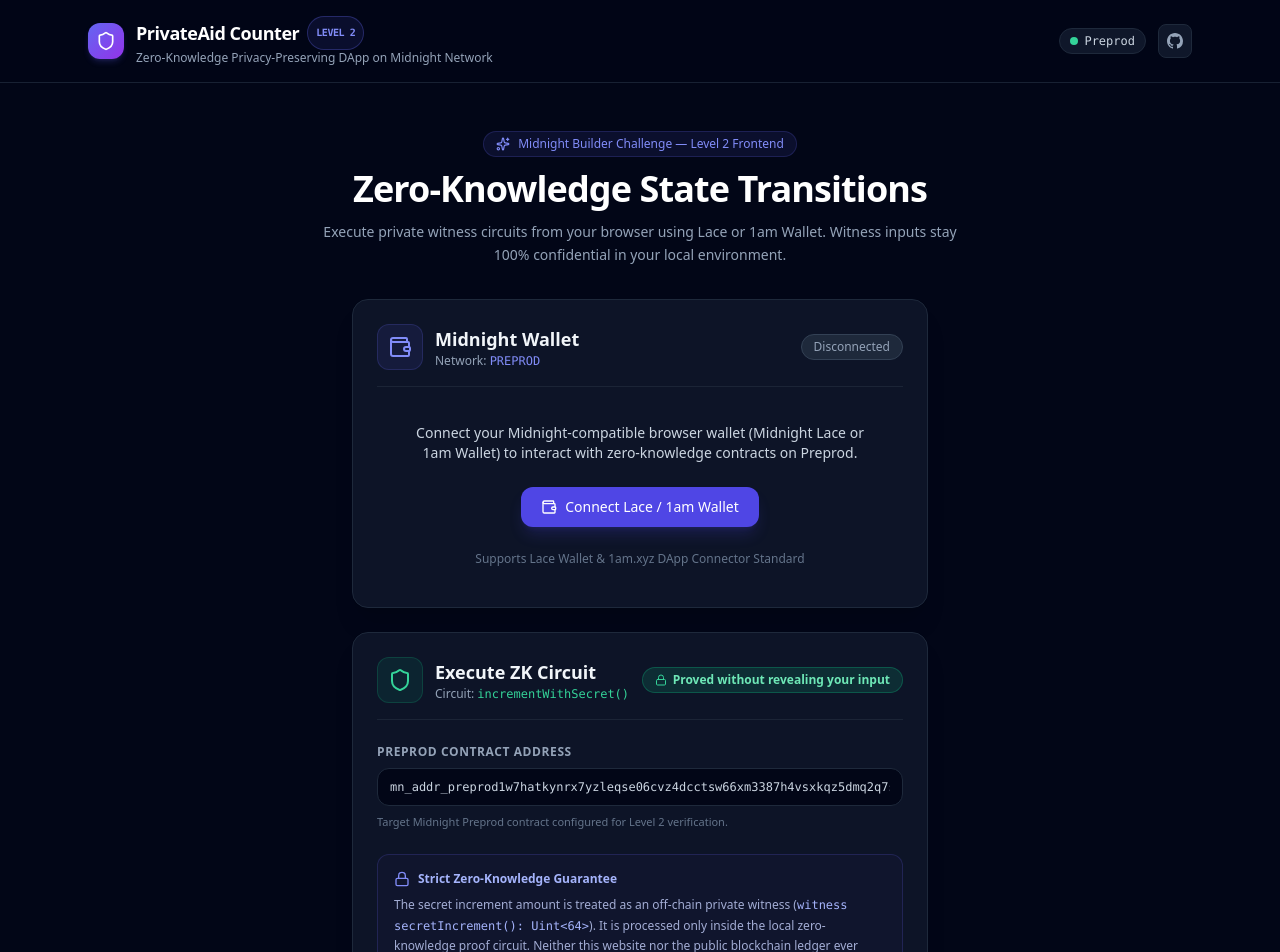
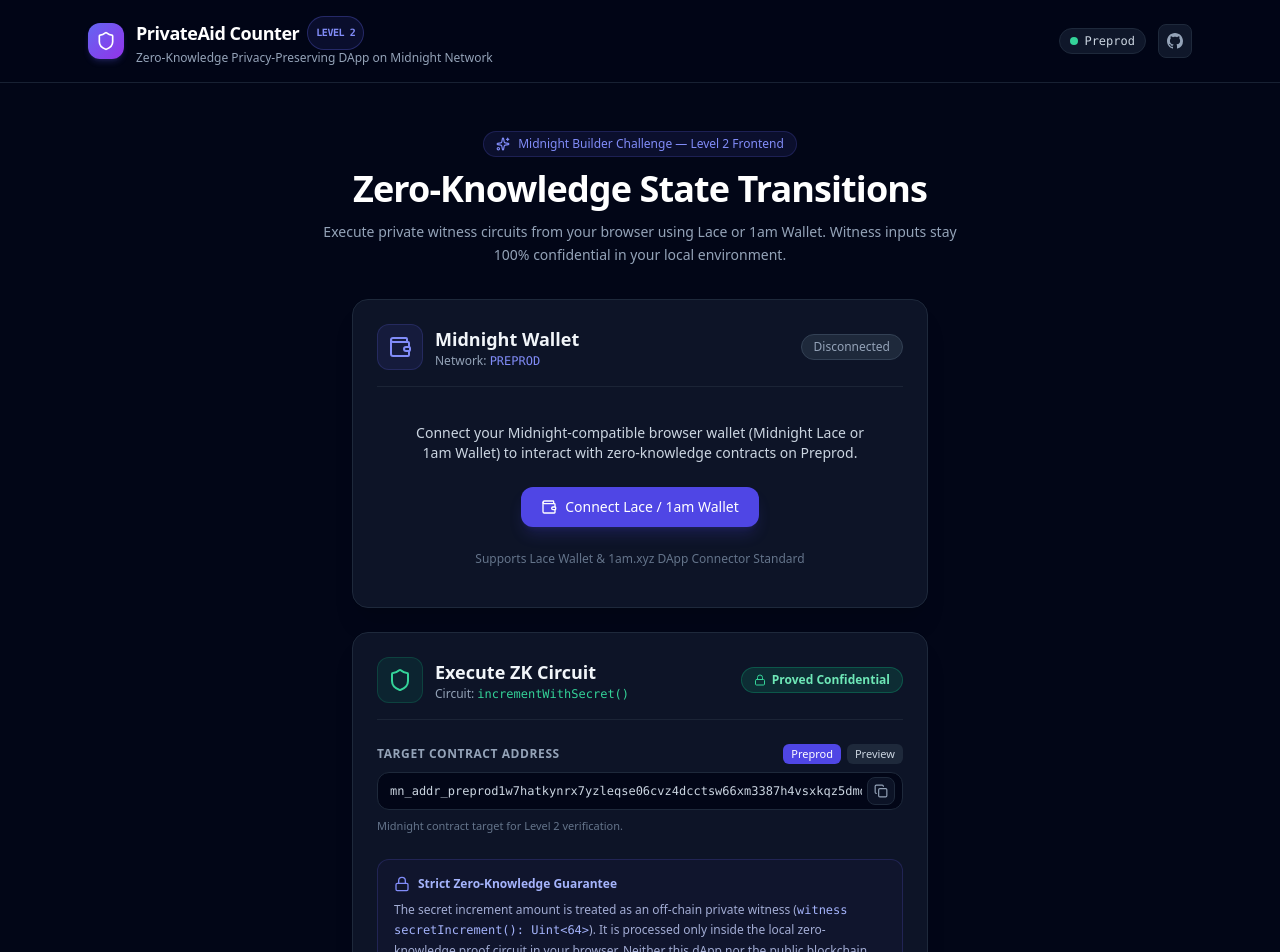
Before and after one commit to Rajdeep-Biswas7/midnight-docs, a React (Vite) app: page / in a window 1280 px wide. Shown: the top 952 px of the page. Built offline with nearby package versions, Linux system fonts and the light colour scheme.

Commit message:
feat(ui): add quick network presets, address copy helpers, and enhanced transaction status feedback

```diff
--- a/src/components/CircuitCall.tsx
+++ b/src/components/CircuitCall.tsx
@@ -1,6 +1,6 @@
 import React, { useState } from 'react';
-import { Shield, Cpu, Send, CheckCircle2, AlertCircle, Lock, ArrowRight, ExternalLink } from 'lucide-react';
-import { DEFAULT_PREPROD_CONTRACT, type CircuitCallState } from '../hooks/useMidnight';
+import { Shield, Cpu, Send, CheckCircle2, AlertCircle, Lock, ArrowRight, ExternalLink, Copy, Check, Sparkles } from 'lucide-react';
+import { DEFAULT_PREPROD_CONTRACT, DEFAULT_PREVIEW_CONTRACT, type CircuitCallState } from '../hooks/useMidnight';
 
 interface CircuitCallProps {
   isConnected: boolean;
@@ -14,6 +14,8 @@
   onCallCircuit,
 }) => {
   const [contractAddress, setContractAddress] = useState(DEFAULT_PREPROD_CONTRACT);
+  const [copiedContract, setCopiedContract] = useState(false);
+  const [copiedTx, setCopiedTx] = useState(false);
 
   const {
     isProving,
@@ -26,6 +28,22 @@
   } = circuitState;
 
   const isLoading = isProving || isSubmitting;
+
+  const handleCopyContract = () => {
+    if (contractAddress) {
+      navigator.clipboard.writeText(contractAddress);
+      setCopiedContract(true);
+      setTimeout(() => setCopiedContract(false), 2000);
+    }
+  };
+
+  const handleCopyTx = () => {
+    if (txHash) {
+      navigator.clipboard.writeText(txHash);
+      setCopiedTx(true);
+      setTimeout(() => setCopiedTx(false), 2000);
+    }
+  };
 
   const handleSubmit = (e: React.FormEvent) => {
     e.preventDefault();
@@ -48,26 +66,63 @@
         </div>
 
         <span className="inline-flex items-center gap-1.5 px-3 py-1 text-xs font-semibold bg-emerald-500/15 text-emerald-300 border border-emerald-500/30 rounded-full">
-          <Lock className="w-3 h-3 text-emerald-400" /> Proved without revealing your input
+          <Lock className="w-3 h-3 text-emerald-400" /> Proved Confidential
         </span>
       </div>
 
-      {/* Target Preprod Contract */}
+      {/* Target Contract Selection & Presets */}
       <div className="space-y-2">
+        <div className="flex items-center justify-between">
           <label className="text-xs font-semibold text-slate-400 uppercase tracking-wider block">
-          Preprod Contract Address
+            Target Contract Address
           </label>
-        <div className="relative">
+          <div className="flex items-center gap-1.5 text-[11px]">
+            <button
+              type="button"
+              onClick={() => setContractAddress(DEFAULT_PREPROD_CONTRACT)}
+              className={`px-2 py-0.5 rounded-md transition-colors ${
+                contractAddress === DEFAULT_PREPROD_CONTRACT
+                  ? 'bg-indigo-600 text-white font-medium'
+                  : 'bg-slate-800 hover:bg-slate-700 text-slate-300'
+              }`}
+            >
+              Preprod
+            </button>
+            <button
+              type="button"
+              onClick={() => setContractAddress(DEFAULT_PREVIEW_CONTRACT)}
+              className={`px-2 py-0.5 rounded-md transition-colors ${
+                contractAddress === DEFAULT_PREVIEW_CONTRACT
+                  ? 'bg-indigo-600 text-white font-medium'
+                  : 'bg-slate-800 hover:bg-slate-700 text-slate-300'
+              }`}
+            >
+              Preview
+            </button>
+          </div>
+        </div>
+
+        <div className="relative flex items-center">
           <input
             type="text"
             value={contractAddress}
             onChange={(e) => setContractAddress(e.target.value)}
             disabled={isLoading}
-            className="w-full bg-slate-950 px-3 py-2.5 rounded-xl border border-slate-800 font-mono text-xs text-slate-300 focus:outline-none focus:border-indigo-500/60 transition-colors"
+            className="w-full bg-slate-950 pl-3 pr-10 py-2.5 rounded-xl border border-slate-800 font-mono text-xs text-slate-300 focus:outline-none focus:border-indigo-500/60 transition-colors"
+            placeholder="Contract address..."
           />
+          <button
+            type="button"
+            onClick={handleCopyContract}
+            title="Copy Contract Address"
+            className="absolute right-2 p-1.5 text-slate-400 hover:text-slate-200 bg-slate-900/80 hover:bg-slate-800 rounded-lg transition-colors border border-slate-800"
+          >
+            {copiedContract ? <Check className="w-3.5 h-3.5 text-emerald-400" /> : <Copy className="w-3.5 h-3.5" />}
+          </button>
         </div>
-        <p className="text-[11px] text-slate-500">
-          Target Midnight Preprod contract configured for Level 2 verification.
+        <p className="text-[11px] text-slate-500 flex items-center justify-between">
+          <span>Midnight contract target for Level 2 verification.</span>
+          {copiedContract && <span className="text-emerald-400 font-medium">Copied to clipboard!</span>}
         </p>
       </div>
 
@@ -78,7 +133,7 @@
           <span>Strict Zero-Knowledge Guarantee</span>
         </div>
         <p className="text-xs text-indigo-200/80 leading-relaxed">
-          The secret increment amount is treated as an off-chain private witness (<code className="text-indigo-300">witness secretIncrement(): Uint&lt;64&gt;</code>). It is processed only inside the local zero-knowledge proof circuit. Neither this website nor the public blockchain ledger ever sees or records the private input.
+          The secret increment amount is treated as an off-chain private witness (<code className="text-indigo-300 font-mono">witness secretIncrement(): Uint&lt;64&gt;</code>). It is processed only inside the local zero-knowledge proof circuit in your browser. Neither this dApp nor the public blockchain ledger ever sees or records the private input.
         </p>
       </div>
 
@@ -101,6 +156,7 @@
             </>
           ) : (
             <>
+              <Sparkles className="w-4 h-4 text-emerald-300" />
               <span>Prove &amp; Submit Increment</span>
               <ArrowRight className="w-4 h-4" />
             </>
@@ -114,7 +170,7 @@
           <div className="flex items-center justify-between text-xs font-medium">
             <span className="flex items-center gap-2 text-slate-300">
               <div className="w-3.5 h-3.5 border-2 border-indigo-400/30 border-t-indigo-400 rounded-full animate-spin" />
-              {isProving ? 'Executing Compact ZK Circuit in browser...' : 'Broadcasting proof to Midnight Preprod...'}
+              {isProving ? 'Executing Compact ZK Circuit in browser...' : 'Broadcasting proof to Midnight Network...'}
             </span>
             <span className="text-indigo-400 font-mono text-[11px]">{isProving ? 'PROVING' : 'SUBMITTING'}</span>
           </div>
@@ -142,15 +198,32 @@
       {/* Success & Transaction Output */}
       {success && txHash && (
         <div className="p-5 bg-emerald-950/30 border border-emerald-500/30 rounded-xl space-y-4">
+          <div className="flex items-center justify-between">
             <div className="flex items-center gap-2 text-emerald-300 font-semibold text-sm">
               <CheckCircle2 className="w-5 h-5 text-emerald-400 flex-shrink-0" />
               <span>Circuit Executed &amp; Verified Successfully!</span>
             </div>
+            <span className="text-[11px] font-mono text-emerald-400 bg-emerald-500/10 border border-emerald-500/20 px-2.5 py-0.5 rounded-full">
+              CONFIRMED
+            </span>
+          </div>
 
           <div className="space-y-2 bg-slate-950/70 p-3.5 rounded-lg border border-emerald-900/40">
+            <div className="flex items-center justify-between">
               <span className="text-[11px] uppercase tracking-wider text-slate-400 font-semibold block">
-              Preprod Transaction Hash
+                Transaction Hash
               </span>
+              <div className="flex items-center gap-2">
+                <button
+                  type="button"
+                  onClick={handleCopyTx}
+                  className="inline-flex items-center gap-1 text-[11px] text-slate-400 hover:text-slate-200 font-medium transition-colors"
+                >
+                  {copiedTx ? <Check className="w-3 h-3 text-emerald-400" /> : <Copy className="w-3 h-3" />}
+                  <span>{copiedTx ? 'Copied' : 'Copy'}</span>
+                </button>
+              </div>
+            </div>
             <div className="flex items-center justify-between gap-2">
               <span className="font-mono text-xs text-emerald-300 break-all select-all">
                 {txHash}
@@ -169,8 +242,8 @@
             </div>
           </div>
 
-          <div className="text-center pt-1">
-            <span className="inline-flex items-center gap-1 text-xs text-emerald-400 font-medium">
+          <div className="text-center pt-1 flex items-center justify-center gap-3 text-xs">
+            <span className="inline-flex items-center gap-1 text-emerald-400 font-medium">
               <Lock className="w-3.5 h-3.5" /> Proved without revealing your input
             </span>
           </div>
--- a/src/components/WalletConnect.tsx
+++ b/src/components/WalletConnect.tsx
@@ -1,5 +1,5 @@
 import React, { useState } from 'react';
-import { Wallet, LogOut, CheckCircle2, AlertCircle, Copy, Check, ExternalLink } from 'lucide-react';
+import { Wallet, LogOut, CheckCircle2, AlertCircle, Copy, Check, ExternalLink, ShieldCheck } from 'lucide-react';
 import type { WalletInfo } from '../hooks/useMidnight';
 
 interface WalletConnectProps {
@@ -27,12 +27,19 @@
   onConnect,
   onDisconnect,
 }) => {
-  const [copied, setCopied] = useState(false);
+  const [copiedUnshielded, setCopiedUnshielded] = useState(false);
+  const [copiedShielded, setCopiedShielded] = useState(false);
 
-  const copyToClipboard = (text: string) => {
+  const copyUnshielded = (text: string) => {
     navigator.clipboard.writeText(text);
-    setCopied(true);
-    setTimeout(() => setCopied(false), 2000);
+    setCopiedUnshielded(true);
+    setTimeout(() => setCopiedUnshielded(false), 2000);
+  };
+
+  const copyShielded = (text: string) => {
+    navigator.clipboard.writeText(text);
+    setCopiedShielded(true);
+    setTimeout(() => setCopiedShielded(false), 2000);
   };
 
   const truncateAddress = (addr: string) => {
@@ -132,20 +139,23 @@
         <div className="space-y-4">
           <div className="p-4 bg-slate-950/60 rounded-xl border border-slate-800 space-y-3">
             <div>
-              <span className="text-xs font-semibold text-slate-400 uppercase tracking-wider block mb-1">
-                Unshielded Address (Public)
-              </span>
+              <div className="flex items-center justify-between mb-1">
+                <span className="text-xs font-semibold text-slate-400 uppercase tracking-wider block">
+                  Unshielded Address (Public)
+                </span>
+                {copiedUnshielded && <span className="text-[11px] text-emerald-400 font-medium">Copied!</span>}
+              </div>
               <div className="flex items-center justify-between gap-2 bg-slate-900 px-3 py-2 rounded-lg border border-slate-800">
                 <span className="font-mono text-xs text-indigo-300 truncate select-all">
                   {unshieldedAddress || 'Address unavailable'}
                 </span>
                 {unshieldedAddress && (
                   <button
-                    onClick={() => copyToClipboard(unshieldedAddress)}
+                    onClick={() => copyUnshielded(unshieldedAddress)}
                     className="p-1 text-slate-400 hover:text-slate-200 transition-colors"
                     title="Copy Address"
                   >
-                    {copied ? <Check className="w-4 h-4 text-emerald-400" /> : <Copy className="w-4 h-4" />}
+                    {copiedUnshielded ? <Check className="w-4 h-4 text-emerald-400" /> : <Copy className="w-4 h-4" />}
                   </button>
                 )}
               </div>
@@ -153,19 +163,23 @@
 
             {shieldedAddress && (
               <div>
-                <span className="text-xs font-semibold text-slate-400 uppercase tracking-wider block mb-1">
-                  Shielded Address (ZK-Protected)
-                </span>
+                <div className="flex items-center justify-between mb-1">
+                  <span className="text-xs font-semibold text-slate-400 uppercase tracking-wider flex items-center gap-1.5">
+                    <ShieldCheck className="w-3.5 h-3.5 text-emerald-400" />
+                    Shielded Address (ZK-Protected)
+                  </span>
+                  {copiedShielded && <span className="text-[11px] text-emerald-400 font-medium">Copied!</span>}
+                </div>
                 <div className="flex items-center justify-between gap-2 bg-slate-900 px-3 py-2 rounded-lg border border-slate-800">
                   <span className="font-mono text-xs text-emerald-300 truncate select-all">
                     {truncateAddress(shieldedAddress)}
                   </span>
                   <button
-                    onClick={() => copyToClipboard(shieldedAddress)}
+                    onClick={() => copyShielded(shieldedAddress)}
                     className="p-1 text-slate-400 hover:text-slate-200 transition-colors"
                     title="Copy Shielded Address"
                   >
-                    <Copy className="w-4 h-4" />
+                    {copiedShielded ? <Check className="w-4 h-4 text-emerald-400" /> : <Copy className="w-4 h-4" />}
                   </button>
                 </div>
               </div>
--- a/src/hooks/useMidnight.ts
+++ b/src/hooks/useMidnight.ts
@@ -31,6 +31,7 @@
 
 const PREPROD_NETWORK = 'preprod';
 export const DEFAULT_PREPROD_CONTRACT = 'mn_addr_preprod1w7hatkynrx7yzleqse06cvz4dcctsw66xm3387h4vsxkqz5dmq2q7sx7ne';
+export const DEFAULT_PREVIEW_CONTRACT = 'e648cb51d165b7050f6bfd2d4846ef0e520c0c15f0e50859230cb5c512f51f5e';
 
 export function useMidnight() {
   const [walletState, setWalletState] = useState<MidnightState>({
```
Lines whose indentation alone changed are shown as unchanged.
